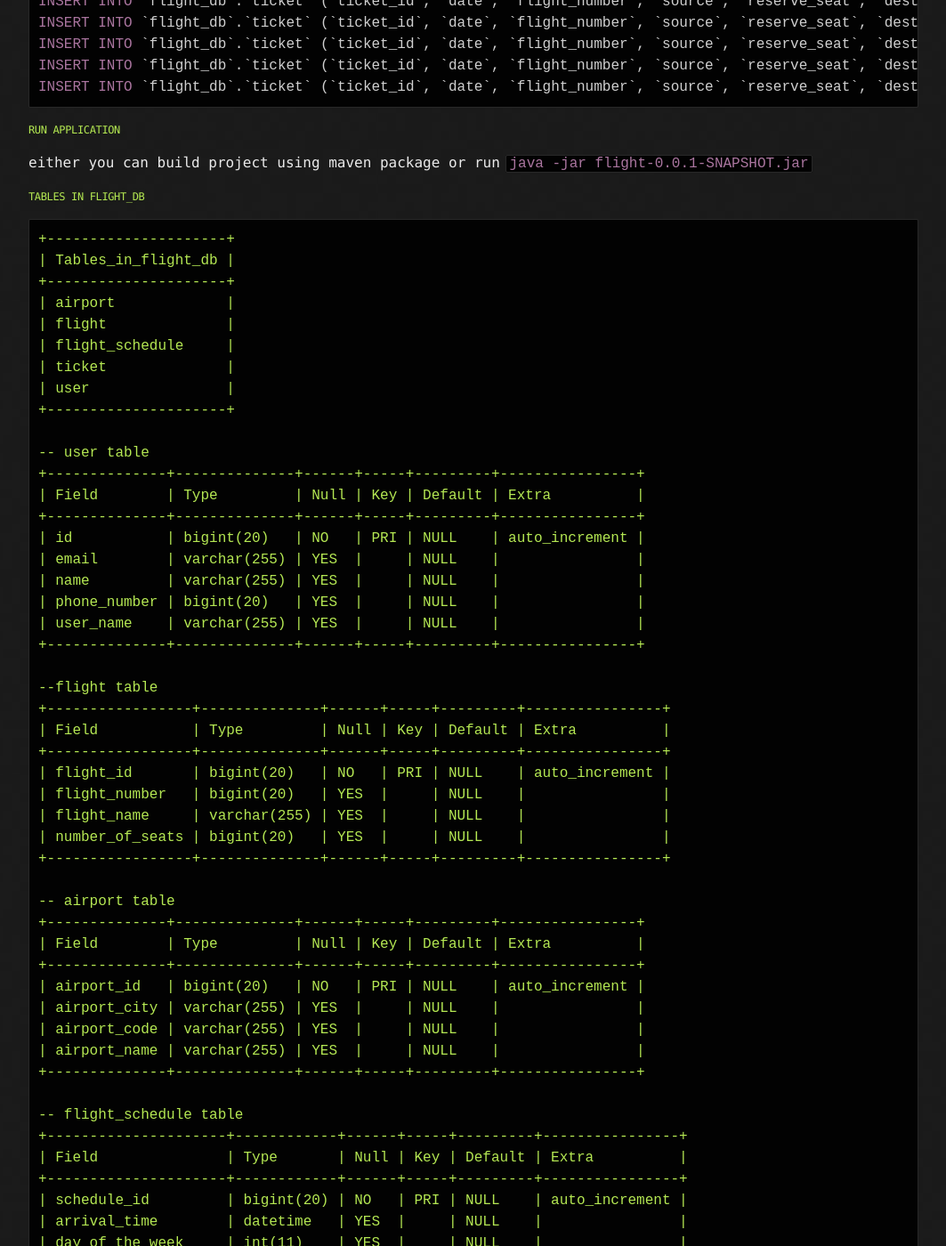
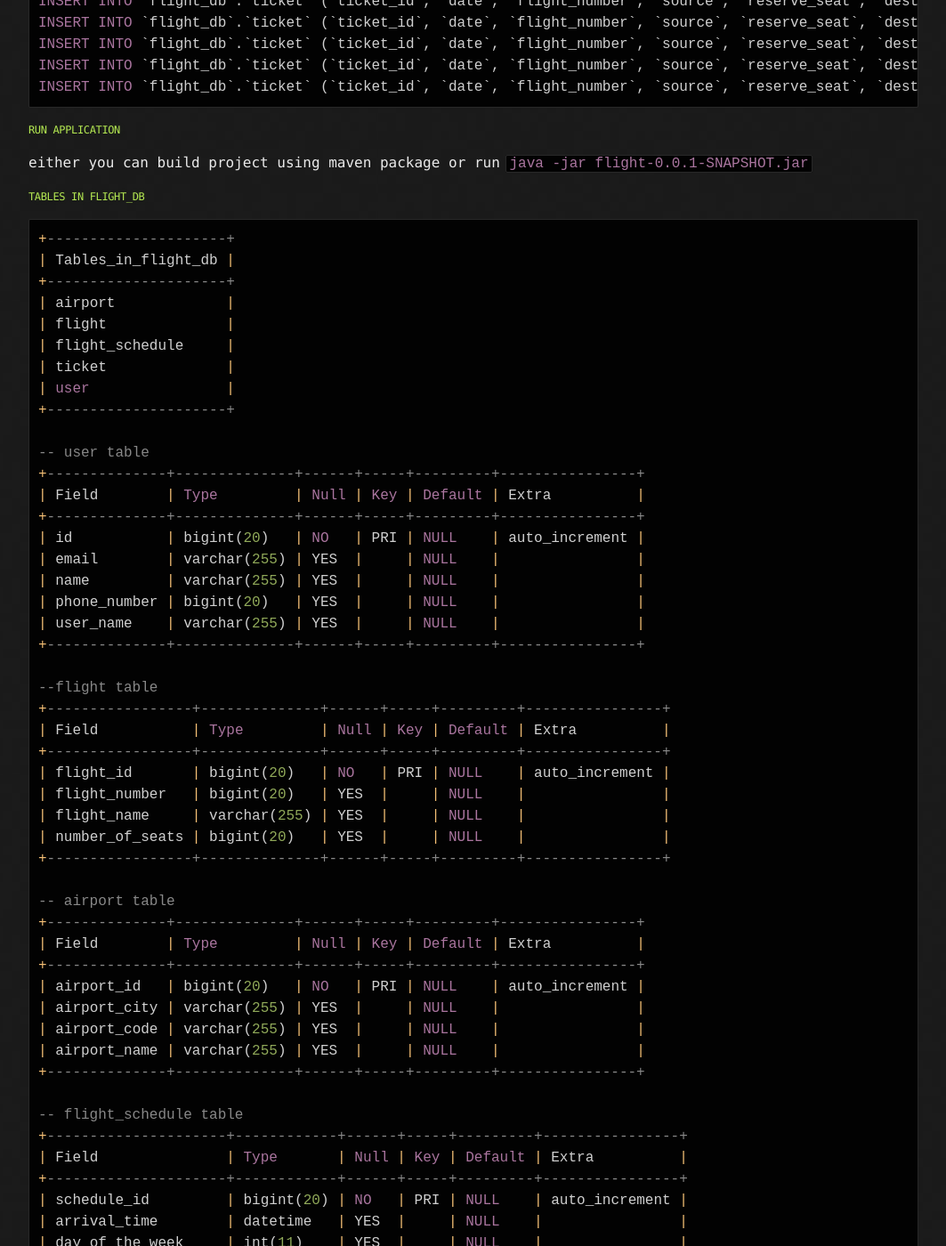
Before and after one commit to mukeshpilaniya/blog, a Jekyll site: the page built from _posts/FlightApi/2020-02-17-Udaan_Flight_Ticket_Reservation.md, in a window 1280 px wide and 1400 px high, scrolled down 2322 px. Shown: the whole window at 89% size, without its empty margins (108-1171 px from the left). Built offline with Jekyll 4.4.1, drawn with Linux system fonts in a browser that asks for light colours; some of the changed text lies outside the part shown.

Commit message:
Update 2020-02-17-Udaan_Flight_Ticket_Reservation.md

````diff
--- a/_posts/FlightApi/2020-02-17-Udaan_Flight_Ticket_Reservation.md
+++ b/_posts/FlightApi/2020-02-17-Udaan_Flight_Ticket_Reservation.md
@@ -94,7 +94,7 @@ INSERT INTO `flight_db`.`ticket` (`ticket_id`, `date`, `flight_number`, `source`
 either you can build project using maven package or run `` java -jar flight-0.0.1-SNAPSHOT.jar ``
 
 ##### tables in flight_db
-<pre>
+~~~sql
 +---------------------+
 | Tables_in_flight_db |
 +---------------------+
@@ -161,26 +161,22 @@ either you can build project using maven package or run `` java -jar flight-0.0.
 | destination   | varchar(255) | YES  |     | NULL    |                |
 | user_id       | bigint(20)   | YES  | MUL | NULL    |                |
 +---------------+--------------+------+-----+---------+----------------+
-</pre>
+~~~
 
 ##### RestAPI call endpoints
-``` html
+```
 1. register user
 Endpoint url:- http://localhost:8080/user/add
 Request Type-POST method
 Example:
 Request:- http://localhost:8080/user/add/
-```
-``` json
 {
     "name": "pilaniya1",
     "userName": "iceman",
     "email": "pilaniya1@iiitb.org",
     "phoneNumber": 982688344
 }
-```
 Response:-
-```json
 {
     "id": 5,
     "name": "pilaniya5",
@@ -189,8 +185,8 @@ Response:-
     "phoneNumber": 123456789
 }
 ```
-``` json
-2.search flight
+```
+2. search flight
 Endpoint Url:- http://localhost:8080/flight/search/{source}/{destination}/{date}
 Request Type-GET method
 Example:
@@ -224,7 +220,7 @@ Response:-
 ]
 ```
 
-``` css
+```
 3. reserve seats
 Endpoint url:- http://localhost:8080/flight/reserveSeats/{userId}/{flightNumber}/{source}/{destination}/{date}/{seats}
 Request Type-GET method
@@ -242,13 +238,12 @@ Response:-
 Request:- http://localhost:8080/flight/reserveSeats/1/101/jaipur/bangalore/2020-11-02/65
 Response:-  only 32 tickets are available
 ```
-``` css
+```
 4. view reservation
 Endpoint url:- http://localhost:8080/user/viewReservation/{userId}
 Request Type-GET method
 Request:-http://localhost:8080/user/viewReservation/1
 Response:-
-```json
 [
     {
         "id": 1,
@@ -308,4 +303,3 @@ Response:-
     }
 ]
 ```
-```
````
